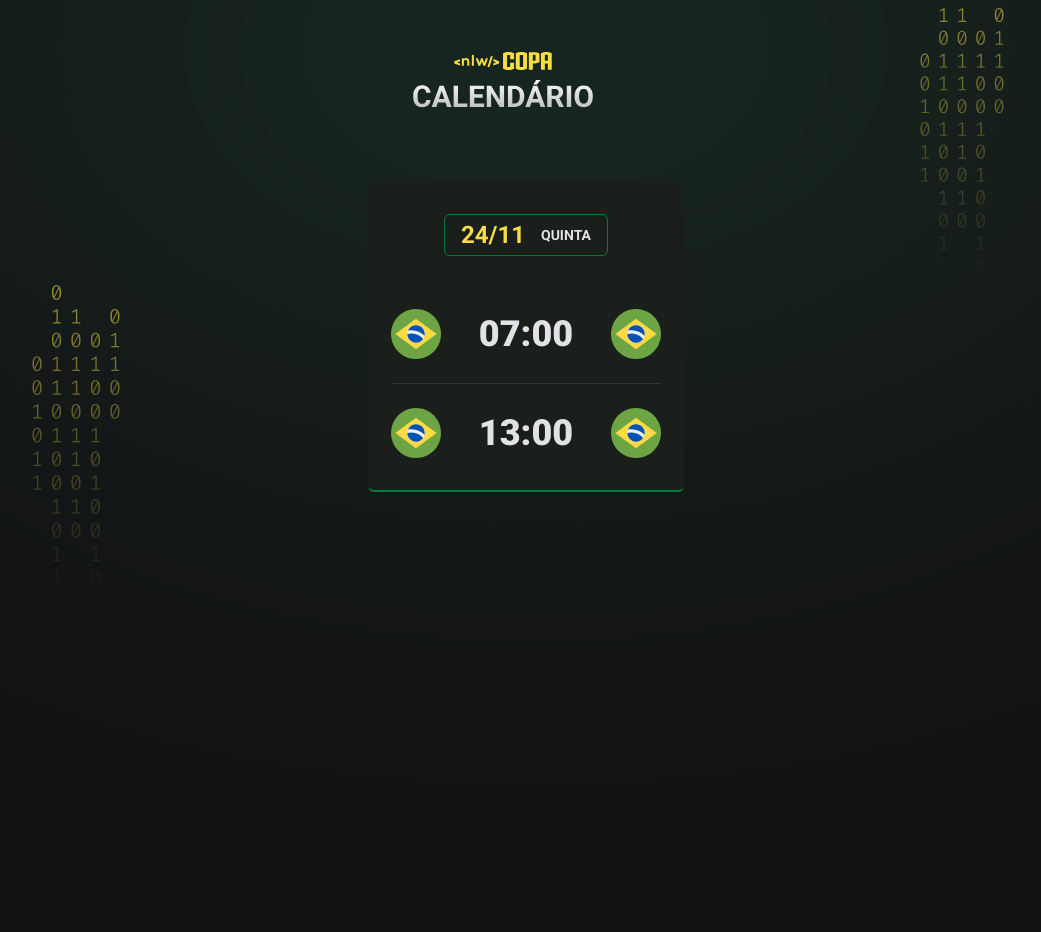
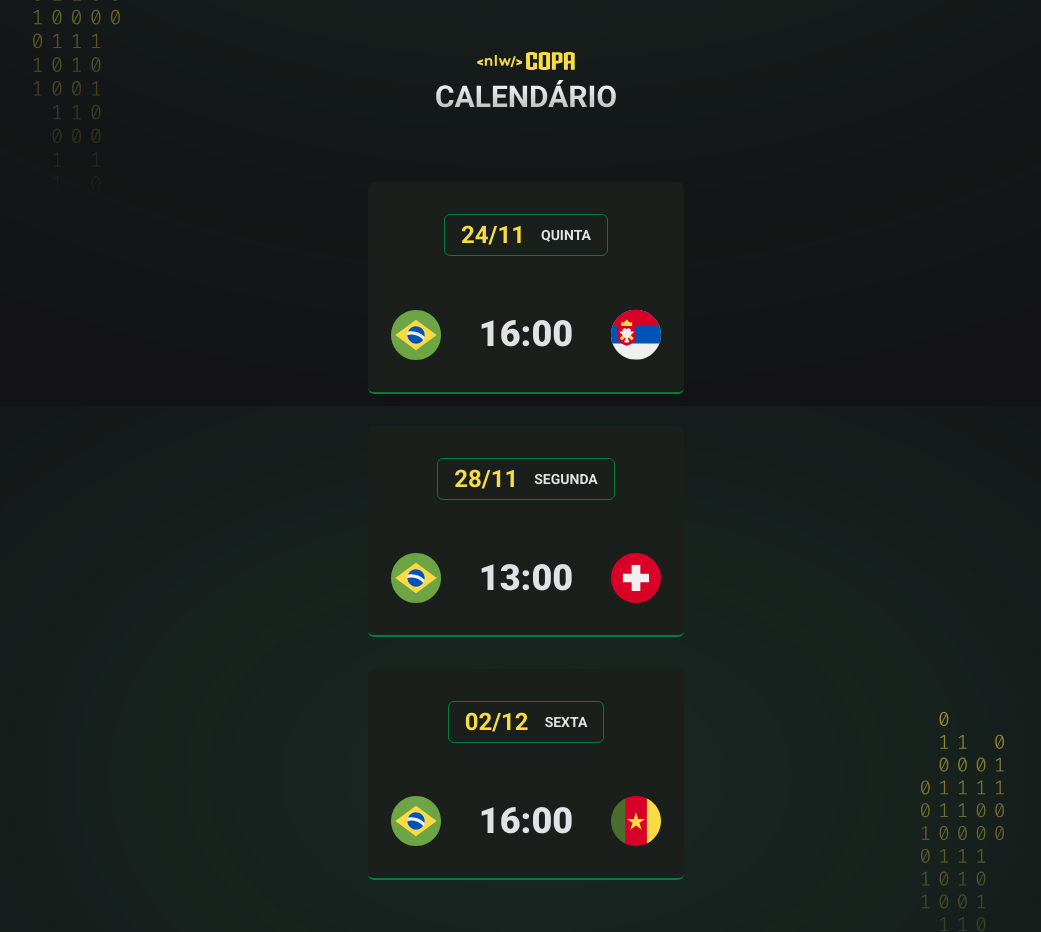
Before and after one commit to BrunaTerribile/Projeto-NLW-Copa, a plain HTML site: page index.html in a window 1280 px wide. Shown: the whole page, without its empty margins (114-1155 px from the left). Before the commit the page ends 800 px from the top, so only its background shows below. Drawn offline with Linux system fonts and the light colour scheme.

Commit message:
Função de criação e exibição dos cards

```diff
--- a/index.html
+++ b/index.html
@@ -16,31 +16,7 @@
 
     </head>
     <body>
-        <div id="app">
-
-            <header>
-                <img src="./assets/logo.svg" alt="Logo da NLW" />
-            </header>
-
-            <main id="cards">
-                <div class="card">
-                    <h2> 24/11 <span>quinta</span></h2>
-                    <ul>
-                        <li>
-                            <img src="./assets/icon-brazil.svg" alt="Bandeira"/>
-                            <strong>07:00</strong>
-                            <img src="./assets/icon-brazil.svg" alt="Bandeira"/>
-                        </li>
-                        <li>
-                            <img src="./assets/icon-brazil.svg" alt="Bandeira"/>
-                            <strong>13:00</strong>
-                            <img src="./assets/icon-brazil.svg" alt="Bandeira"/>
-                        </li>
-                    </ul>
-
-                </div>
-            </main>
-
-        </div>
+        <div id="app"> </div>
+        <script src="./index.js"></script>
     </body>
 </html>
--- /dev/null
+++ b/index.js
@@ -0,0 +1,33 @@
+
+function createGame(team1, time, team2){
+  return `
+  <li>
+    <img src="./assets/icon-${team1}.svg" alt="Bandeira do ${team1}" />
+    <strong>${time}</strong>
+    <img src="./assets/icon-${team2}.svg" alt="Bandeira da ${team2}" />
+  </li>
+  `
+}
+
+function createCard(date, day, games){
+  return `
+  <div class="card">
+    <h2> ${date} <span>${day}</span></h2>
+    <ul>
+      ${games}
+    </ul>
+  </div>
+  `
+}
+
+document.querySelector("#app").innerHTML = `
+  <header>
+    <img src="./assets/logo.svg" alt="Logo da NLW" />
+  </header>
+
+  <main id="cards">
+    ${createCard("24/11", "quinta", createGame("brazil", "16:00", "serbia"))}
+    ${createCard("28/11", "segunda", createGame("brazil", "13:00", "switzerland"))}
+    ${createCard("02/12", "sexta", createGame("brazil", "16:00", "cameroon"))}
+  </main>
+`
--- a/style.css
+++ b/style.css
@@ -6,7 +6,7 @@ body {
     background-color: #121214;
     background-image: url(./assets/bg.svg);
     background-position-x: center;
-    background-position-y: 55.6%;
+    background-position-y: -715px;
 }
 
 #app {
@@ -16,6 +16,13 @@ body {
 
 header {
     margin-bottom: 63px;
+    text-align: center;
+}
+
+#cards {
+    display: flex;
+    flex-direction: column;
+    gap: 32px;
 }
 
 .card {
```
